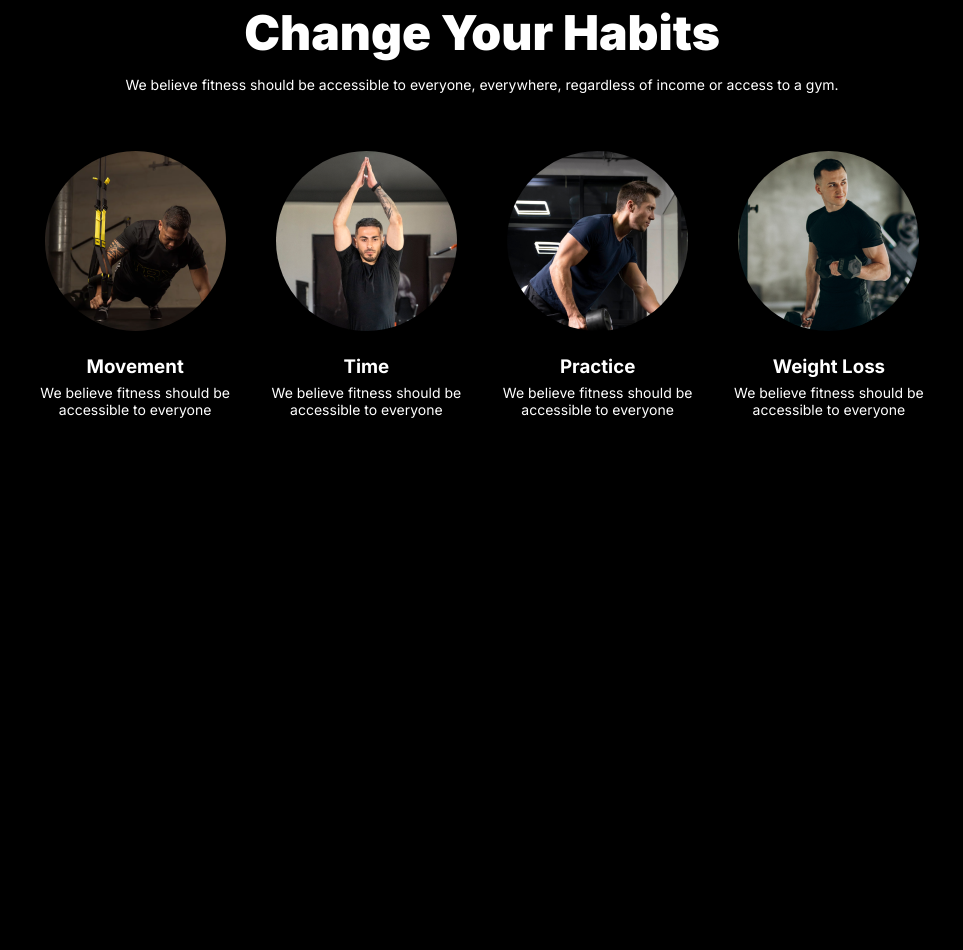
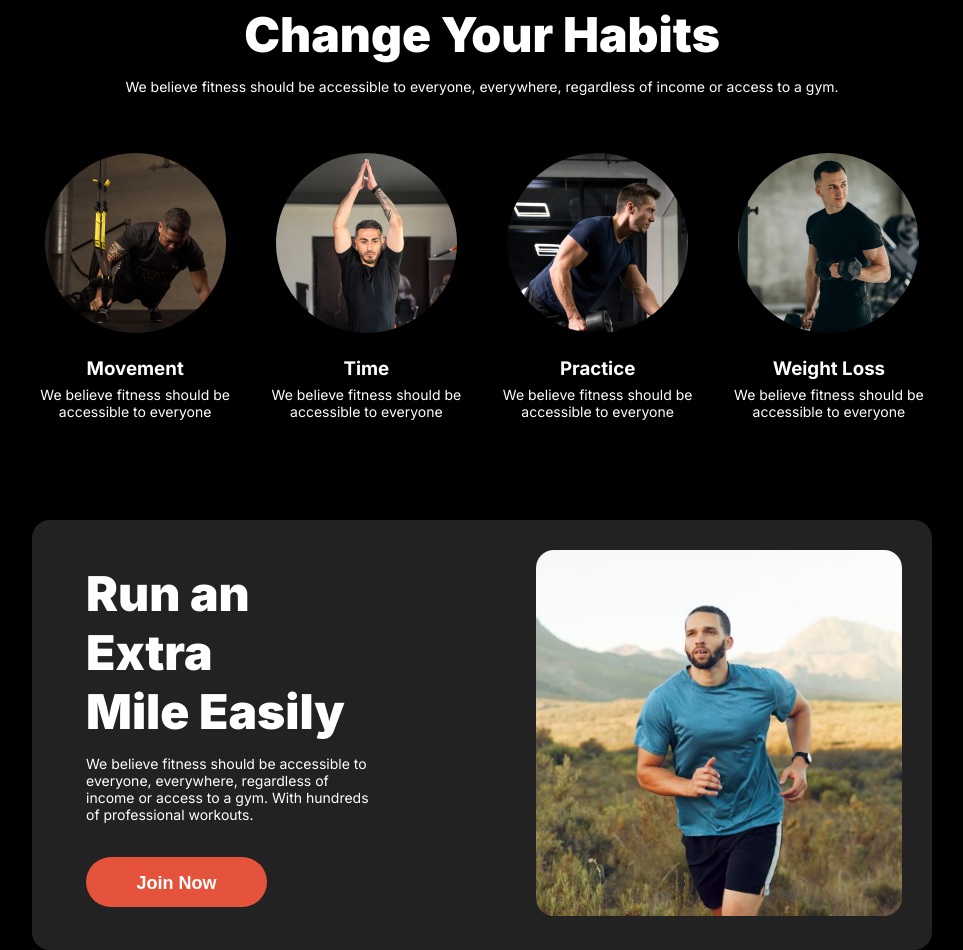
Before and after one commit to MahiaAnwar/B10A2-versatile-ui-assignment, a plain HTML site: page index.html in a window 1280 px wide. Shown: the part 1034-1984 px from the top of the page, without its empty margins (158-1121 px from the left). Before the commit the page ends 1452 px from the top, so only its background shows below. Drawn offline with Linux system fonts and the light colour scheme.

Commit message:
Run an Extra Mile Easily done

```diff
--- a/assets/css/style.css
+++ b/assets/css/style.css
@@ -93,10 +93,13 @@ body{
     padding: 16px;
     border-radius: 42px;
     border: none;
-    background-color: black;
 }
 #btn-red{
     background-color: rgb(230, 83, 60);
+}
+#btn-black{
+    background-color: black;
+    border: 1px solid white;
 }
 .image{
     margin-left: 350px;
@@ -173,3 +176,41 @@ body{
     font-size: 14px;
     font-weight: 400;
 }
+.run-extra{
+    margin:  100px 190px 0;
+    background-color: rgb(34, 34, 34);
+    border-radius: 18px
+}
+.run{
+    display: flex;
+    justify-content: center;
+    align-items: center;
+    color: white;
+}
+.run-left{
+    padding-left: 54px;
+    width: 643px;
+}
+.run-left h1{
+    font-size: 48px;
+    font-weight: 900;
+}
+.run-left p{
+    margin-top: 14px;
+    font-size: 14px;
+    font-weight: 400;
+}
+.run-right{
+    padding: 30px 30px 30px 165px;
+}
+.run-right img{
+    width: 366px;
+    height: 366px;
+    border-radius: 18px;
+}
+#btn-join{
+    margin-top: 34px;
+    width: 181px;
+    height: 50px;
+    background-color: rgb(230, 83, 60);
+}
--- a/index.html
+++ b/index.html
@@ -30,7 +30,7 @@
                 <p>Every rep counts, every effort matters.</p>
                 <div class="btn-fam">
                     <button class="btn" id="btn-red">Join Club Now!</button>
-                    <button class="btn">Download App</button>
+                    <button class="btn" id="btn-black">Download App</button>
                 </div>
             </div>
             <div class="header-right">
@@ -81,5 +81,18 @@
             </div>
         </div>
       </section>
+      <!-- Run an Extra Mile Easily -->
+       <section class="run-extra">
+        <div class="run">
+            <div class="run-left">
+                <h1>Run an Extra <br> Mile Easily</h1>
+                <p>We believe fitness should be accessible to everyone, everywhere, regardless of income or access to a gym. With hundreds of professional workouts.</p>
+                <button class="btn" id="btn-join">Join Now</button>
+            </div>
+            <div class="run-right">
+                <img src="assets/img/run1.png" alt="">
+            </div>
+        </div>
+       </section>
 </body>
 </html>
```
Also changed, not shown: assets/img/run1.png (added).
